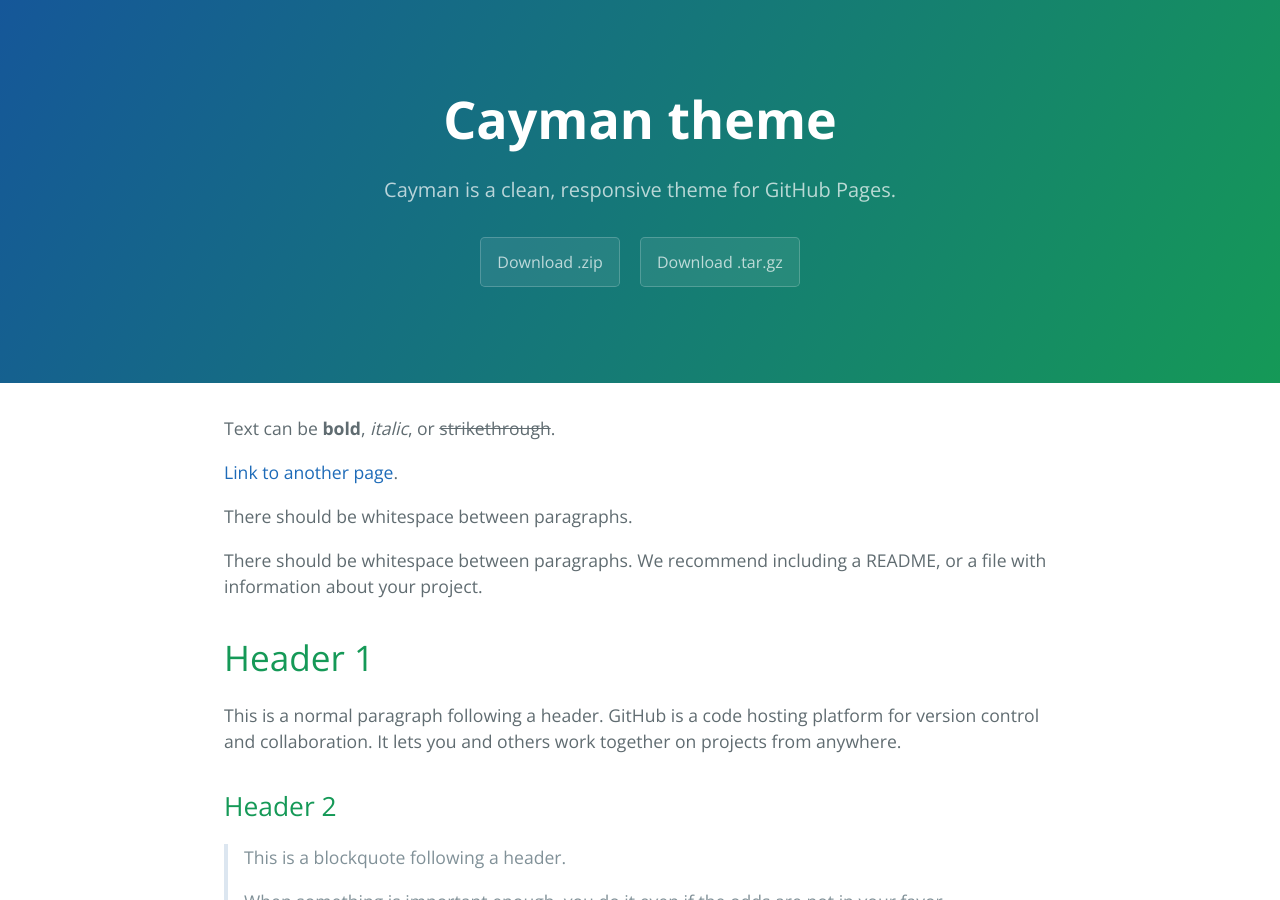
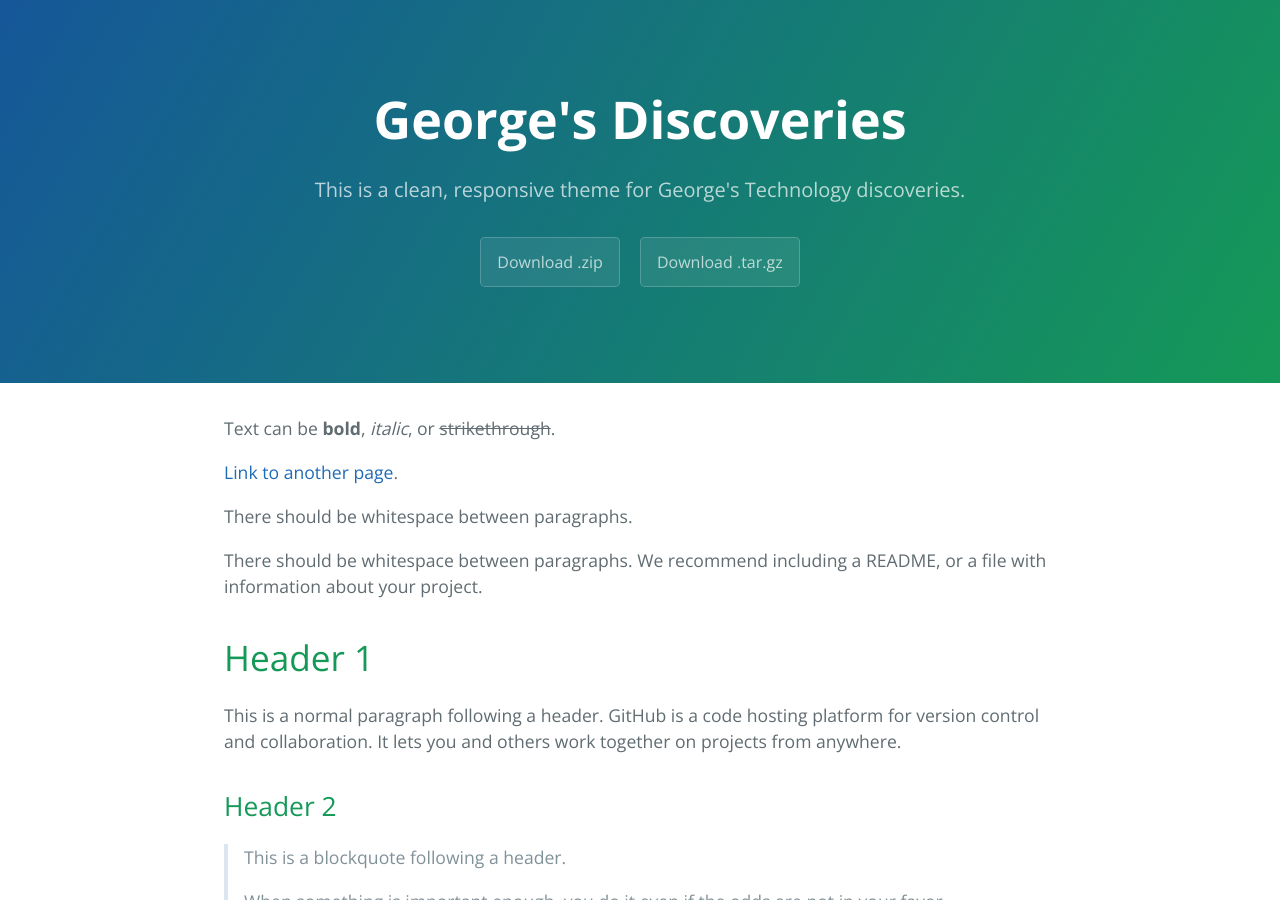
Before and after one commit to georgetyohanan/georgetyohanan.github.io, a Jekyll site: the page built from index.md, in a window 1280 px wide and 900 px high. Built offline with Jekyll 4.4.1, drawn with Linux system fonts in a browser that asks for light colours.

Commit message:
Update _config

```diff
--- a/_config.yml
+++ b/_config.yml
@@ -1,5 +1,5 @@
-title: Cayman theme
-description: Cayman is a clean, responsive theme for GitHub Pages.
+title: George's Discoveries
+description: This is a clean, responsive theme for George's Technology discoveries.
 show_downloads: true
 google_analytics:
 theme: jekyll-theme-cayman
```
